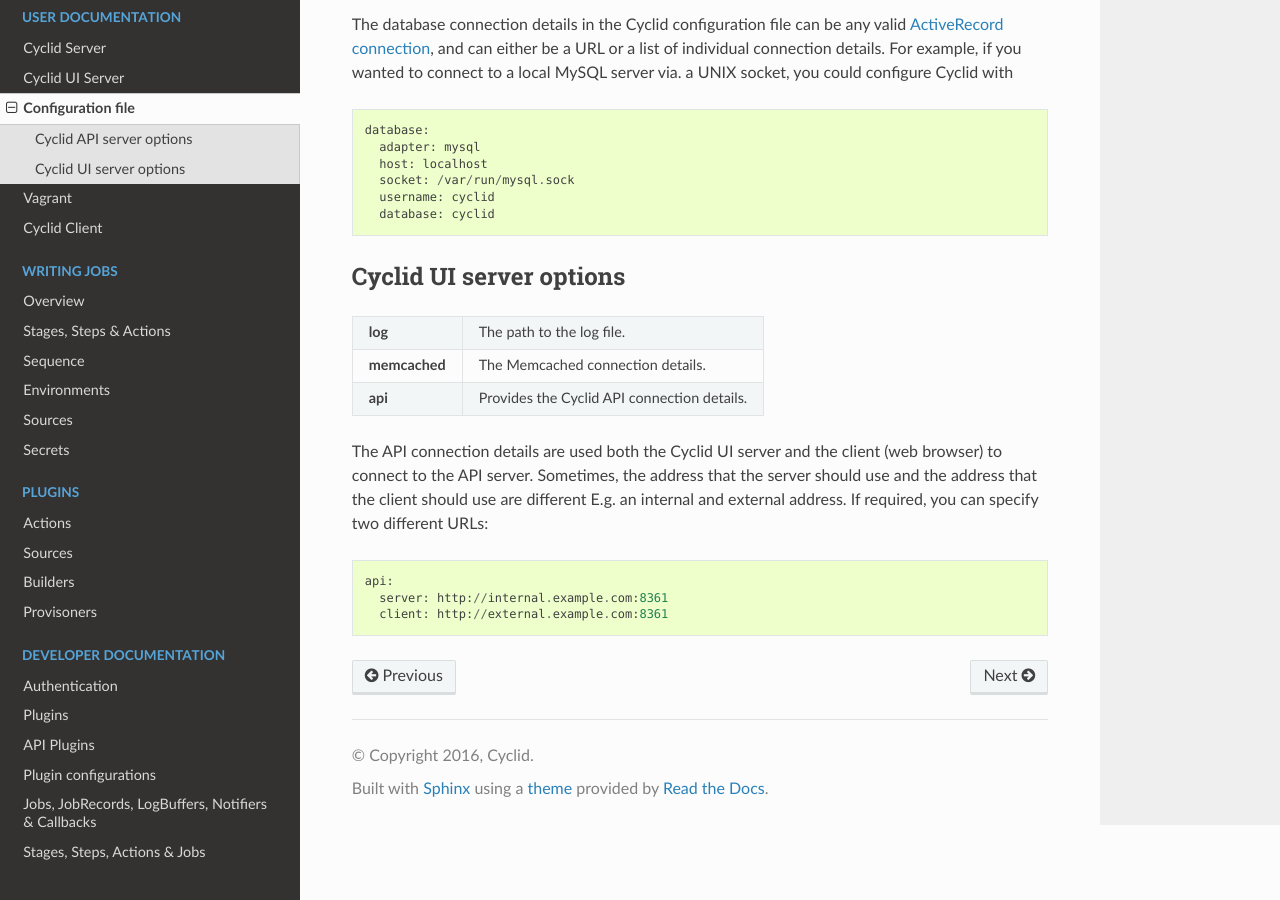
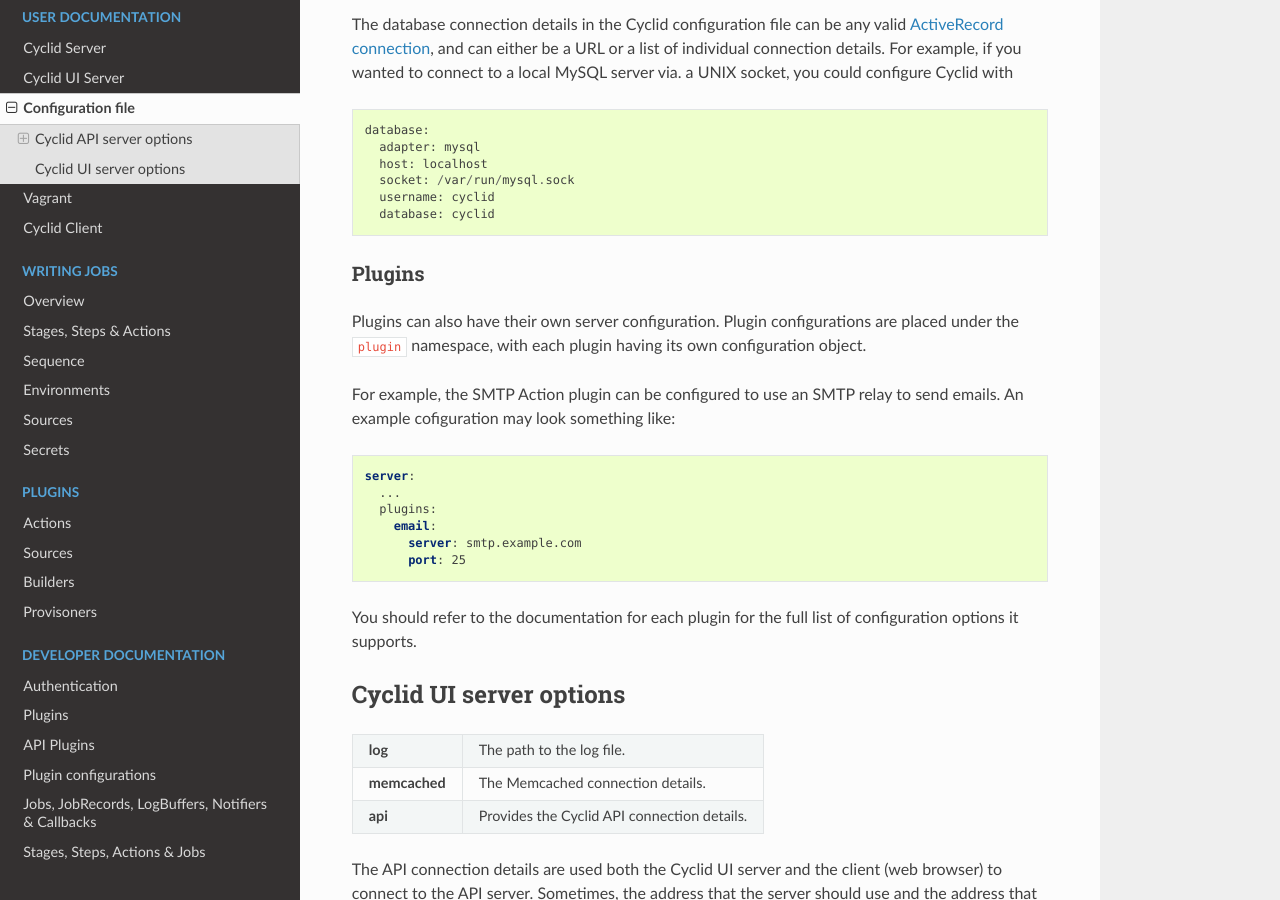
Before and after one commit to Cyclid/Cyclid-docs, a Sphinx documentation site: the page built from docs/configuration_file.rst, in a window 1280 px wide and 900 px high, scrolled down 700 px. Built offline with Sphinx 7.4.7 and the Read the Docs theme 2.0.0, drawn with Linux system fonts in a browser that asks for light colours.

Commit message:
Mention plugin configurations

```diff
--- a/docs/configuration_file.rst
+++ b/docs/configuration_file.rst
@@ -52,6 +52,28 @@
       username: cyclid
       database: cyclid
 
+Plugins
+=======
+
+Plugins can also have their own server configuration. Plugin configurations
+are placed under the ``plugin`` namespace, with each plugin having its own
+configuration object.
+
+For example, the SMTP Action plugin can be configured to use an SMTP relay to
+send emails. An example cofiguration may look something like:
+
+.. code:: yaml
+
+  server:
+    ...
+    plugins:
+      email:
+        server: smtp.example.com
+        port: 25
+
+You should refer to the documentation for each plugin for the full list of
+configuration options it supports.
+
 ************************
 Cyclid UI server options
 ************************
```
